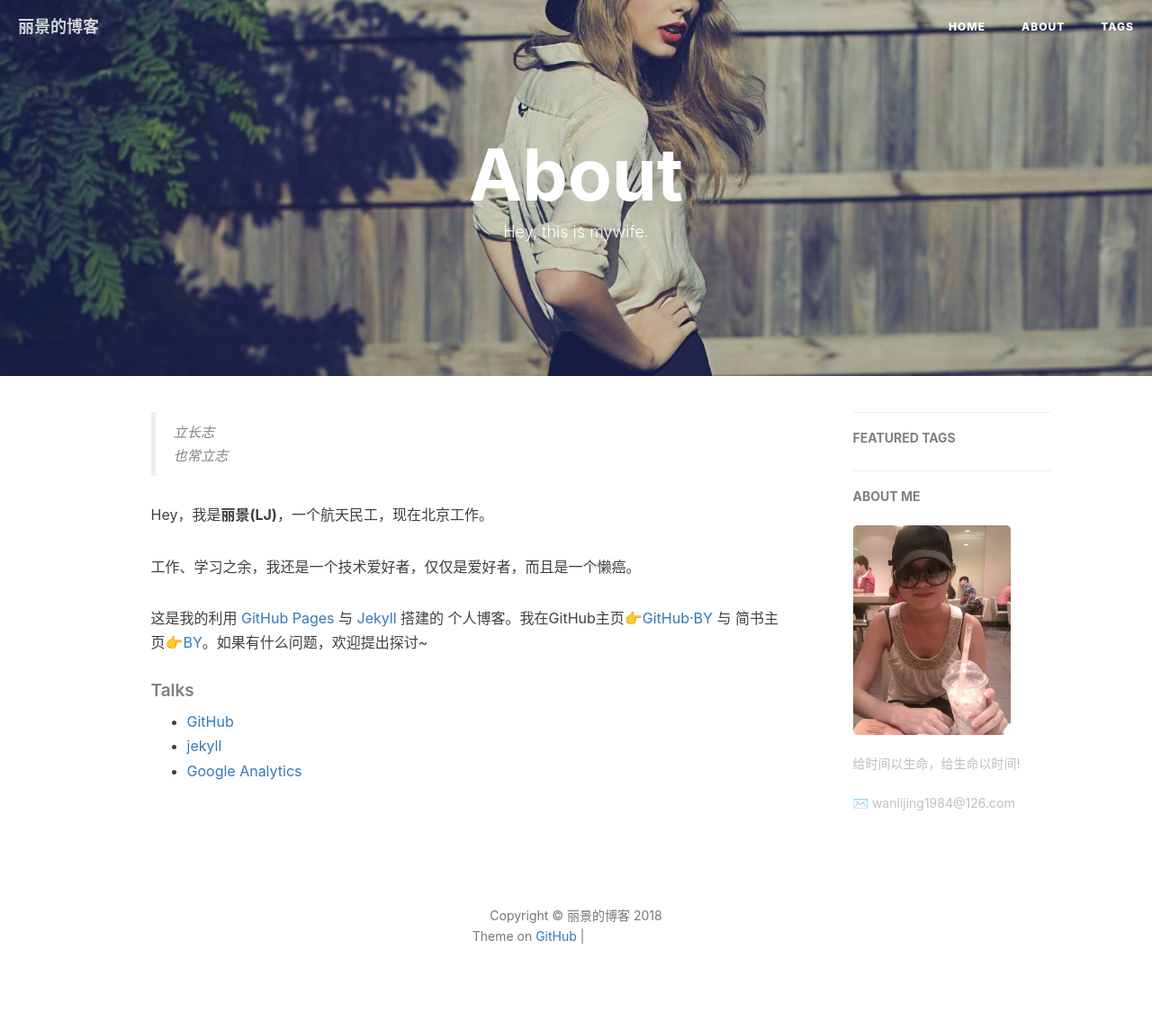
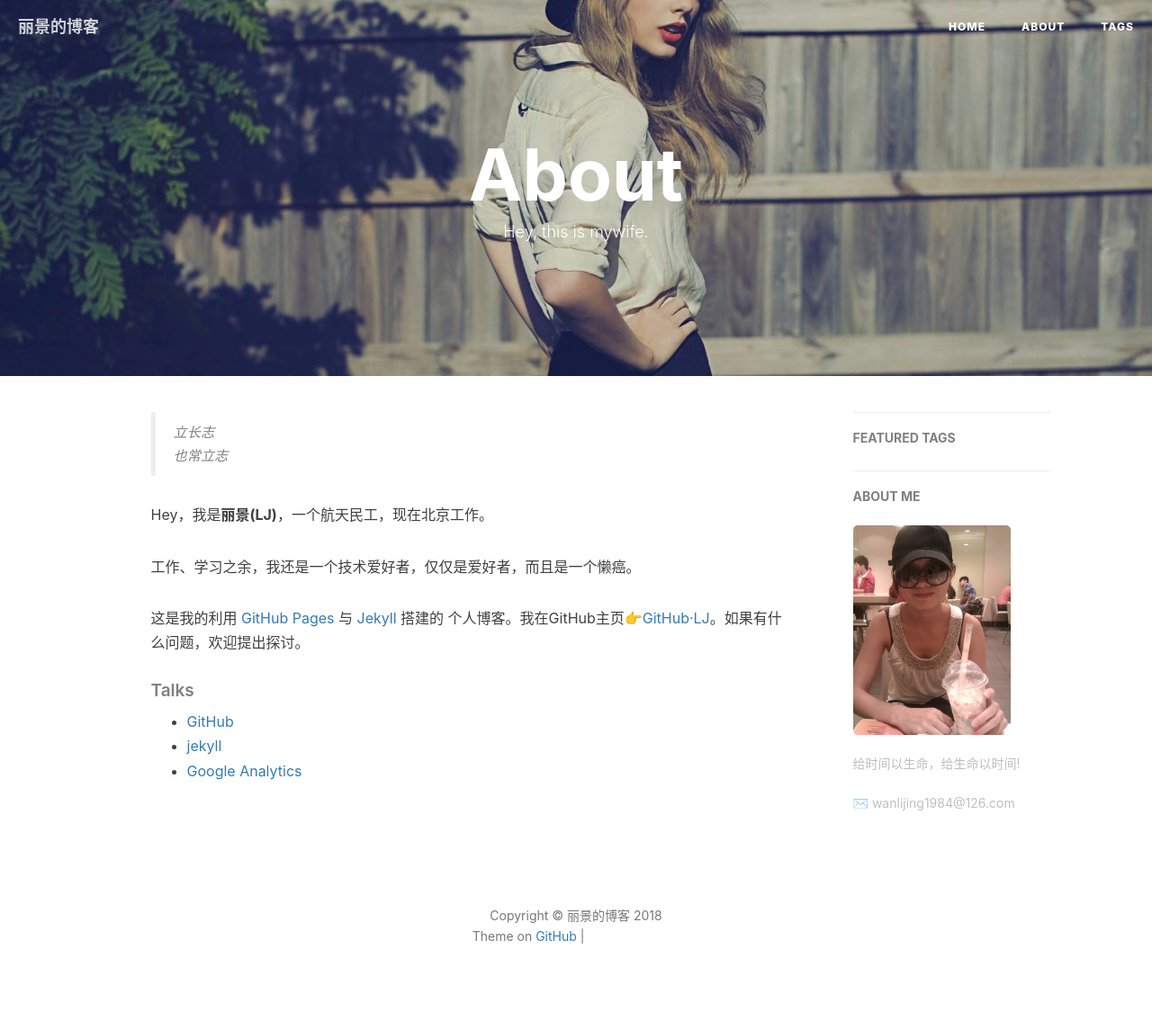
Before and after one commit to LijingWan/LijingWan.github.io, a Jekyll site: the page built from about.html, in a window 1280 px wide. Shown: the whole page at 90% size. Built offline with Jekyll 4.4.1, drawn with Linux system fonts in a browser that asks for light colours; nearby versions of some CDN libraries; comment, search, counter and statistics services are not loaded; grey boxes are pictures that could not be loaded.

Commit message:
Update about.html

```diff
--- a/about.html
+++ b/about.html
@@ -22,7 +22,7 @@
 
     <p>工作、学习之余，我还是一个技术爱好者，仅仅是爱好者，而且是一个懒癌。</p>
 
-    <p>这是我的利用 <a href="https://pages.github.com/">GitHub Pages</a> 与 <a href="http://jekyll.com.cn/">Jekyll</a> 搭建的 个人博客。我在GitHub主页<a href="https://github.com/qiubaiying">👉GitHub·BY</a> 与 简书主页<a href="https://http://www.jianshu.com/u/e71990ada2fd">👉BY</a>。如果有什么问题，欢迎提出探讨~</p>
+    <p>这是我的利用 <a href="https://pages.github.com/">GitHub Pages</a> 与 <a href="http://jekyll.com.cn/">Jekyll</a> 搭建的 个人博客。我在GitHub主页<a href="https://github.com/lijingwan">👉GitHub·LJ</a>。如果有什么问题，欢迎提出探讨。</p>
 
     <p></p>
 
```
